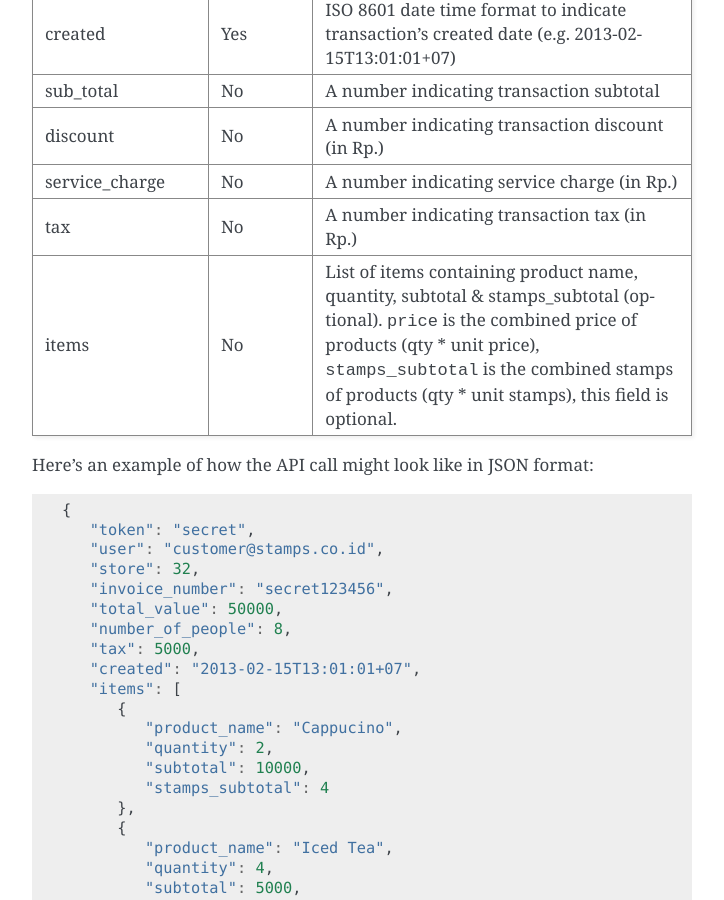
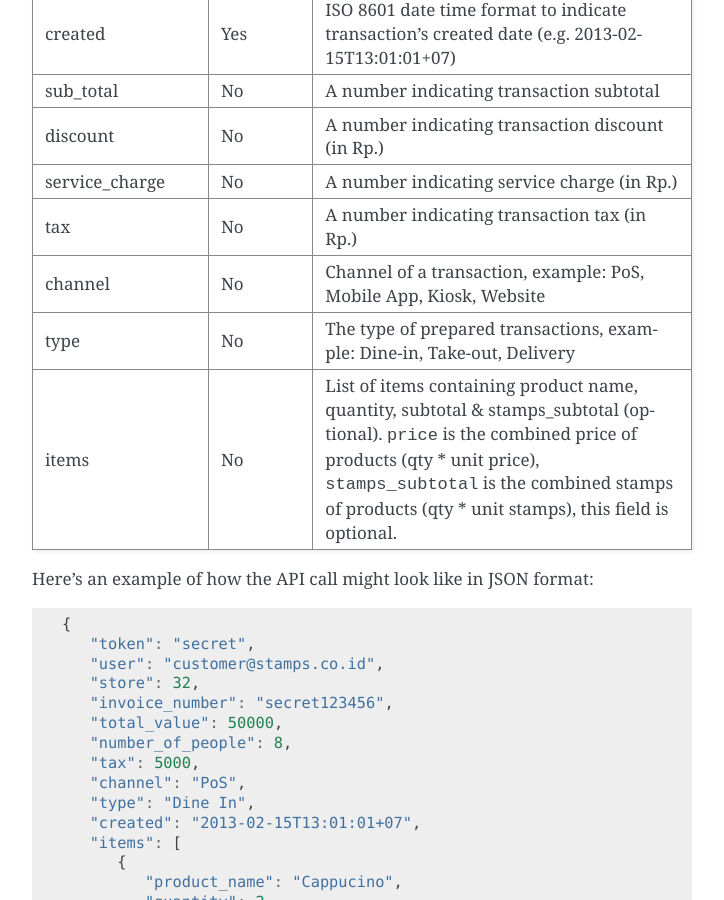
Before and after one commit to ui/stamps-api-docs, a Sphinx documentation site: the page built from source/transaction_api.rst, in a window 1280 px wide and 900 px high, scrolled down 771 px. Shown: the whole window, without its empty margins (388-1112 px from the left). Built offline with Sphinx 7.4.7, drawn with Linux system fonts in a browser that asks for light colours.

Commit message:
Update transaction_api.rst

```diff
--- a/source/transaction_api.rst
+++ b/source/transaction_api.rst
@@ -33,6 +33,8 @@ sub_total           No          A number indicating transaction subtotal
 discount            No          A number indicating transaction discount (in Rp.)
 service_charge      No          A number indicating service charge (in Rp.)
 tax                 No          A number indicating transaction tax (in Rp.)
+channel             No          Channel of a transaction, example: PoS, Mobile App, Kiosk, Website
+type                No          The type of prepared transactions, example: Dine-in, Take-out, Delivery
 items               No          List of items containing product name, quantity, subtotal &
                                 stamps_subtotal (optional).
                                 ``price`` is the combined price of products (qty * unit price),
@@ -53,6 +55,8 @@ Here's an example of how the API call might look like in JSON format:
        "total_value": 50000,
        "number_of_people": 8,
        "tax": 5000,
+       "channel": "PoS",
+       "type": "Dine In",
        "created": "2013-02-15T13:01:01+07",
        "items": [
           {
@@ -75,7 +79,7 @@ Example of API call request using cURL (JSON). To avoid HTTP 100 Continue, pleas
 
 .. code-block :: bash
 
-    $ curl -X POST -H "Content-Type: application/json" -H "Expect:" https://stamps.co.id/api/v2/transactions/add -i -d '{ "token": "secret", "created": "2017-03-30T07:01:01+07", "user": "customer@stamps.co.id", "store": 422, "number_of_people": 8, "invoice_number": "invoice_1", "total_value": 50000, "items": [{"product_name": "Cappucino", "quantity": 2, "subtotal": 10000}, {"product_name": "Iced Tea", "quantity": 4, "subtotal": 5000}]}'
+    $ curl -X POST -H "Content-Type: application/json" -H "Expect:" https://stamps.co.id/api/v2/transactions/add -i -d '{ "token": "secret", "created": "2017-03-30T07:01:01+07", "user": "customer@stamps.co.id", "store": 422, "number_of_people": 8, "tax":5000, "Channel":"PoS", "type":"Dine-in", "invoice_number": "invoice_1", "total_value": 50000, "items": [{"product_name": "Cappucino", "quantity": 2, "subtotal": 10000}, {"product_name": "Iced Tea", "quantity": 4, "subtotal": 5000}]}'
 
 B. Response
 -----------------------------
```
